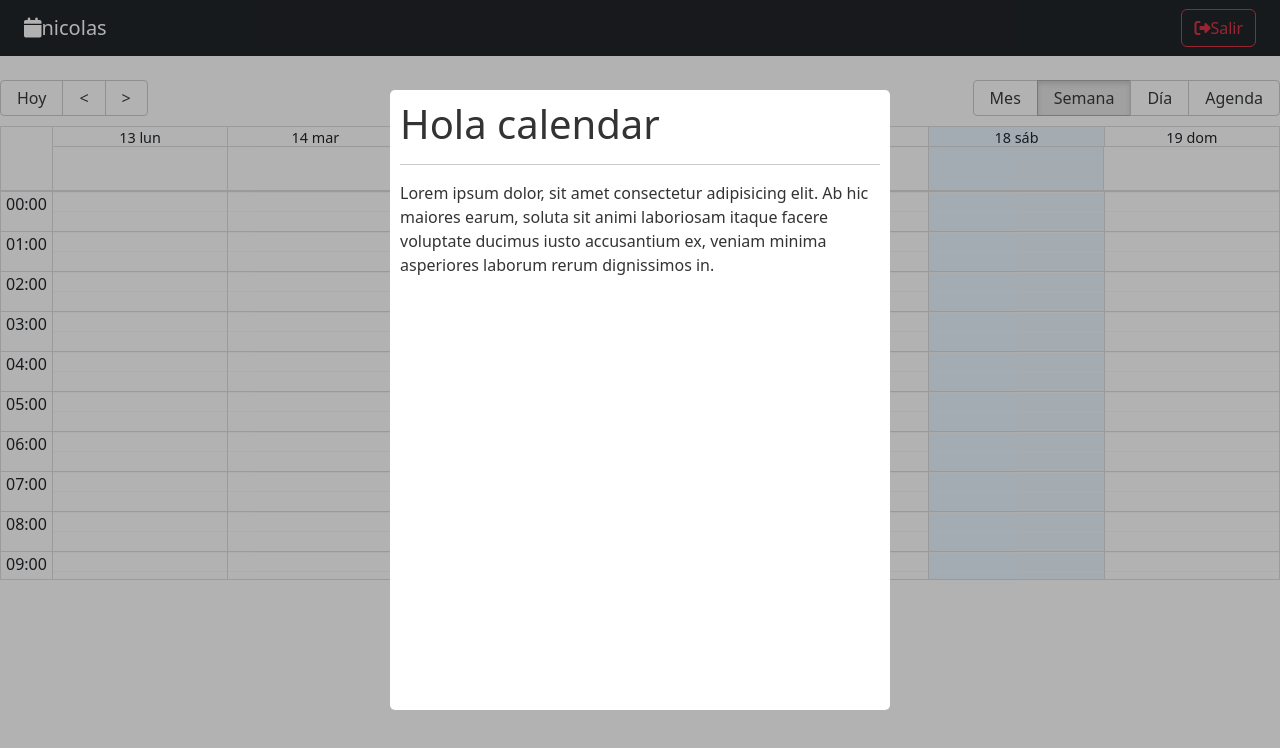
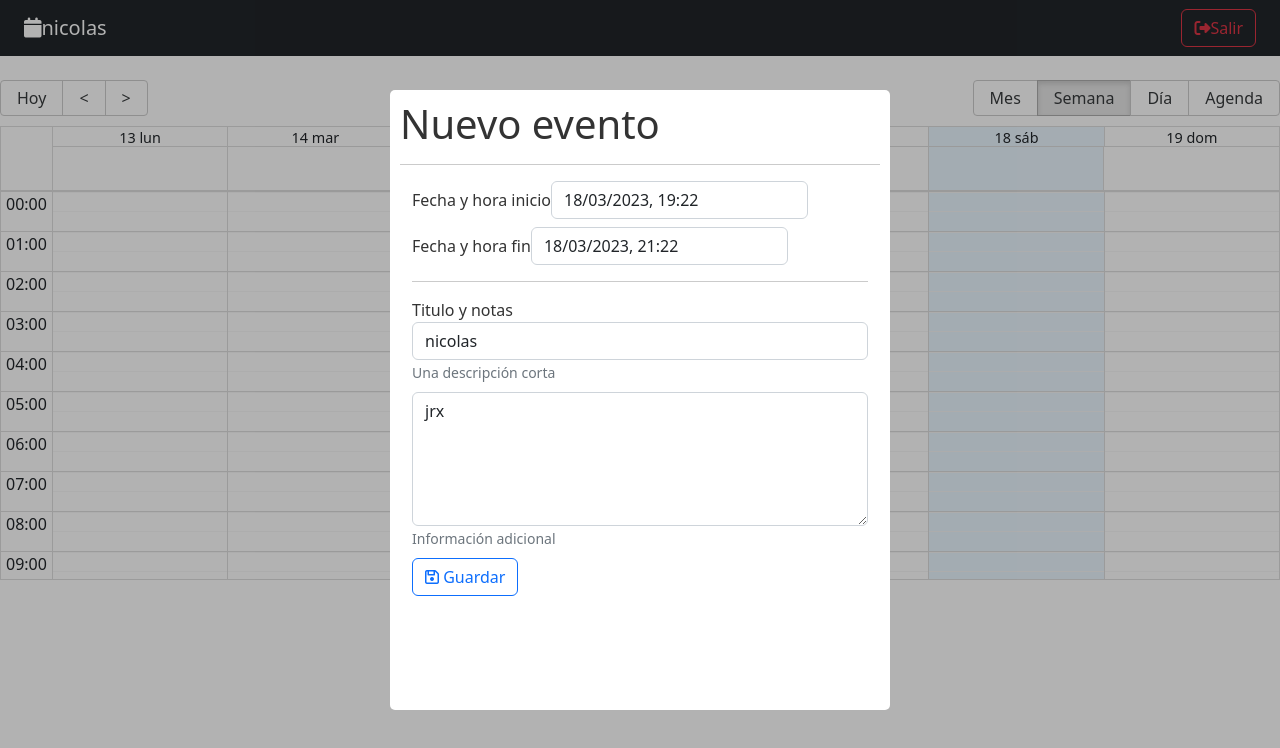
Before and after one commit to nicolasjrz/React-De-cero-a-experto, a React (Vite) app in the folder 10-calendar/: page / in a window 1280 px wide. Shown: the top 748 px of the page. Built offline with nearby package versions, Linux system fonts and the light colour scheme.

Commit message:
install react-datepicker and styling component

```diff
--- a/10-calendar/package.json
+++ b/10-calendar/package.json
@@ -12,6 +12,7 @@
     "date-fns": "^2.29.3",
     "react": "^18.2.0",
     "react-big-calendar": "^1.6.8",
+    "react-datepicker": "^4.10.0",
     "react-dom": "^18.2.0",
     "react-modal": "^3.16.1",
     "react-router-dom": "6"
--- a/10-calendar/src/calendar/pages/components/CalendarModal.jsx
+++ b/10-calendar/src/calendar/pages/components/CalendarModal.jsx
@@ -1,5 +1,10 @@
+import { addHours } from "date-fns";
 import { useState } from "react";
 import Modal from "react-modal";
+import DatePicker, { registerLocale } from "react-datepicker";
+import "react-datepicker/dist/react-datepicker.css";
+import es from "date-fns/locale/es";
+registerLocale("es", es);
 
 const customStyles = {
   content: {
@@ -17,6 +22,27 @@ Modal.setAppElement("#root");
 export const CalendarModal = () => {
   const [isOpen, setIsOpen] = useState(true);
 
+  const [formValue, setFormValue] = useState({
+    title: "nicolas",
+    notes: "jrx",
+    start: new Date(),
+    end: addHours(new Date(), 2),
+  });
+
+  const onInputChange = ({ target }) => {
+    setFormValue({
+      ...formValue,
+      [target.name]: target.value,
+    });
+  };
+
+  const onDateChanged = (event, changing) => {
+    setFormValue({
+      ...formValue,
+      [changing]: event,
+    });
+  };
+
   const onCloseModal = () => {
     setIsOpen(false);
   };
@@ -30,13 +56,73 @@ export const CalendarModal = () => {
       overlayClassName="modal-fondo"
       closeTimeoutMS={200}
     >
-      <h1>Hola calendar</h1>
+      <h1> Nuevo evento </h1>
       <hr />
-      <p>
-        Lorem ipsum dolor, sit amet consectetur adipisicing elit. Ab hic maiores
-        earum, soluta sit animi laboriosam itaque facere voluptate ducimus iusto
-        accusantium ex, veniam minima asperiores laborum rerum dignissimos in.
-      </p>
+      <form className="container">
+        <div className="form-group mb-2">
+          <label>Fecha y hora inicio</label>
+          <DatePicker
+            selected={formValue.start}
+            className="form-control"
+            onChange={(event) => onDateChanged(event, "start")}
+            dateFormat="Pp"
+            showTimeSelect
+            locale="es"
+            timeCaption="Hora"
+          />
+        </div>
+
+        <div className="form-group mb-2">
+          <label>Fecha y hora fin</label>
+          <DatePicker
+            minDate={formValue.start}
+            selected={formValue.end}
+            className="form-control"
+            onChange={(event) => onDateChanged(event, "end")}
+            dateFormat="Pp"
+            showTimeSelect
+            locale="es"
+            timeCaption="Hora"
+          />
+        </div>
+
+        <hr />
+        <div className="form-group mb-2">
+          <label>Titulo y notas</label>
+          <input
+            type="text"
+            className="form-control"
+            placeholder="Título del evento"
+            name="title"
+            autoComplete="off"
+            value={formValue.title}
+            onChange={onInputChange}
+          />
+          <small id="emailHelp" className="form-text text-muted">
+            Una descripción corta
+          </small>
+        </div>
+
+        <div className="form-group mb-2">
+          <textarea
+            type="text"
+            className="form-control"
+            placeholder="Notas"
+            rows="5"
+            name="notes"
+            value={formValue.notes}
+            onChange={onInputChange}
+          ></textarea>
+          <small id="emailHelp" className="form-text text-muted">
+            Información adicional
+          </small>
+        </div>
+
+        <button type="submit" className="btn btn-outline-primary btn-block">
+          <i className="far fa-save"></i>
+          <span> Guardar</span>
+        </button>
+      </form>
     </Modal>
   );
 };
```
Also changed, not shown: 1 other file (tests, documents, lock files or other folders).
